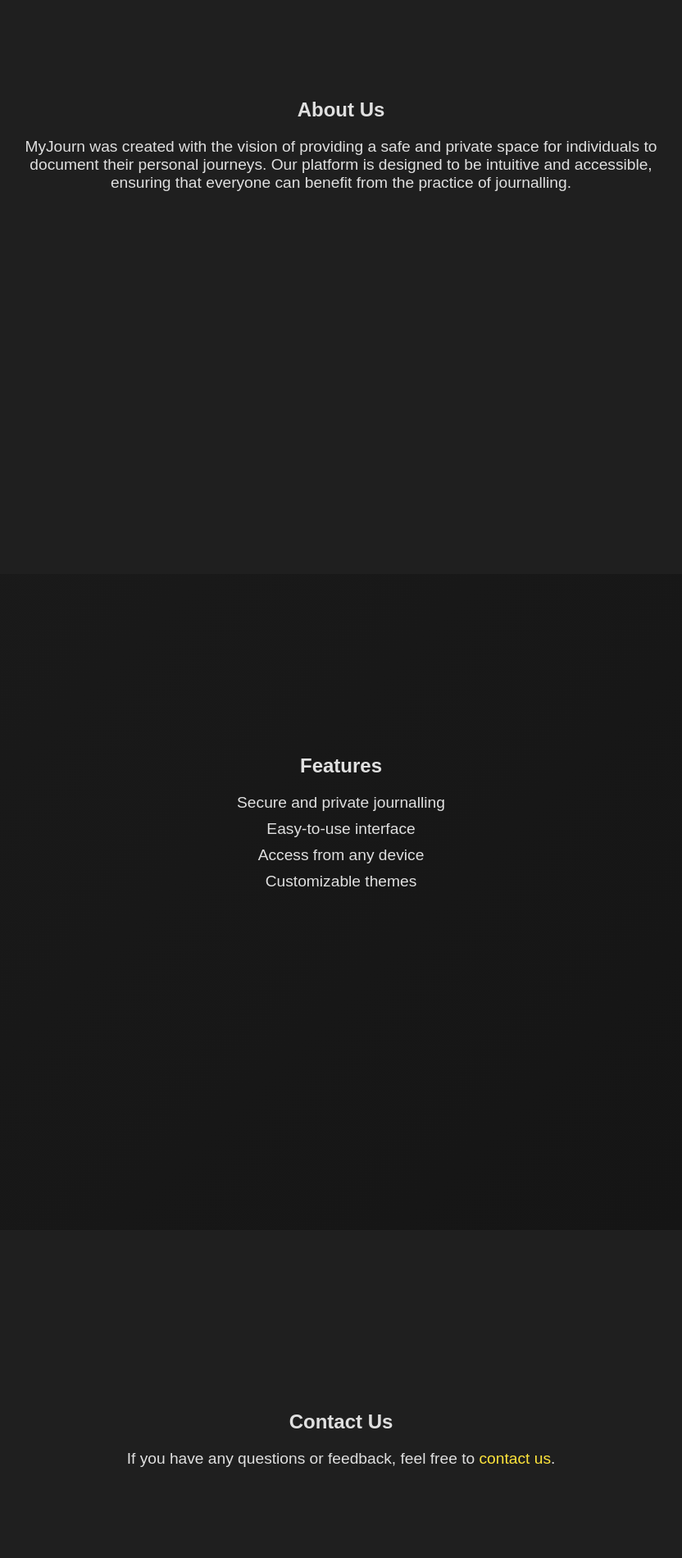
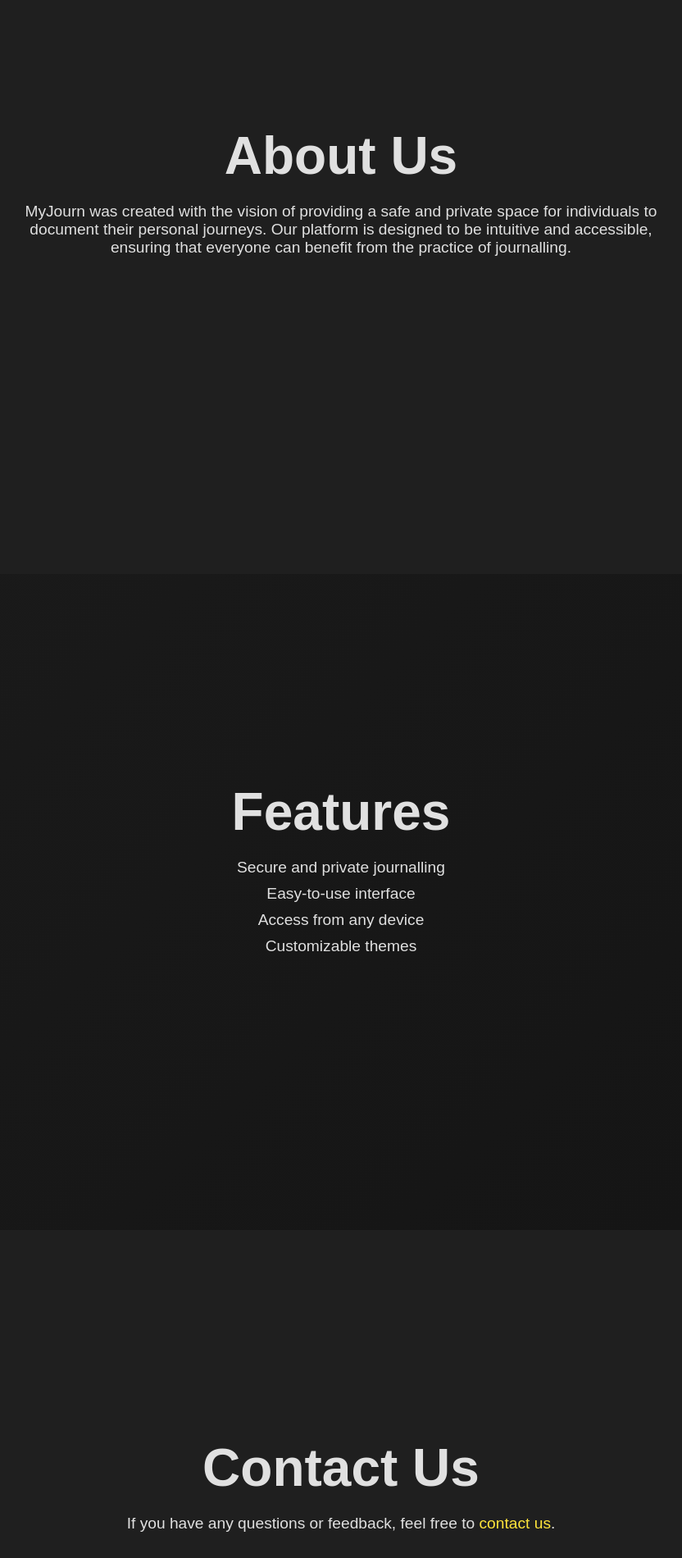
Before and after one commit to Jain-Tirth/journling, a website: page landpage.html in a window 1280 px wide. Shown: the part 900-2800 px from the top of the page at 82% size, without its empty margins (224-1056 px from the left). Drawn offline with nearby package versions, Linux system fonts and the light colour scheme.

Commit message:
Update landpage.html

```diff
--- a/landpage.html
+++ b/landpage.html
@@ -19,6 +19,7 @@
       </ul>
     </nav>
   </header>
+  <main>
     <section id="home">
       <h1>Welcome to MyJourn</h1>
       <p>Welcome to MyJourn, your personal journalling website. Here you can keep track of your thoughts, ideas, and
@@ -26,11 +27,13 @@
       <a href="signup.html" class="cta-button">Let's Go</a>
     </section>
     <section id="about">
-    <h2>About Us</h2>
-    <p>MyJourn was created with the vision of providing a safe and private space for individuals to document their personal journeys. Our platform is designed to be intuitive and accessible, ensuring that everyone can benefit from the practice of journalling.</p>
+      <h1>About Us</h1>
+      <p>MyJourn was created with the vision of providing a safe and private space for individuals to document their
+        personal journeys. Our platform is designed to be intuitive and accessible, ensuring that everyone can benefit
+        from the practice of journalling.</p>
     </section>
     <section id="features">
-    <h2>Features</h2>
+      <h1>Features</h1>
       <ul>
         <li>Secure and private journalling</li>
         <li>Easy-to-use interface</li>
@@ -39,9 +42,10 @@
       </ul>
     </section>
     <section id="contact">
-    <h2>Contact Us</h2>
+      <h1>Contact Us</h1>
       <p>If you have any questions or feedback, feel free to <a href="mailto:support@myjourn.com">contact us</a>.</p>
     </section>
+  </main>
 </body>
 
 </html>
```
Lines whose indentation alone changed are shown as unchanged.
